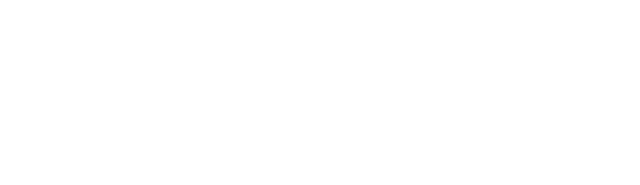
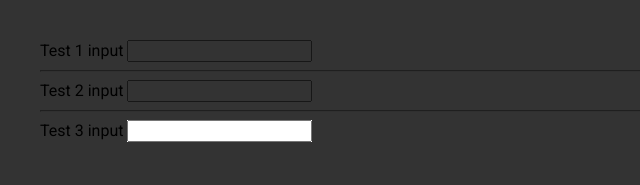
Before and after one commit to caiusCitiriga/Hazeline, a website built with webpack: page demo/public/index.html in a window 1280 px wide. Shown: the whole page, without its empty margins (0-640 px from the left). Built offline with Linux system fonts and the light colour scheme.

Commit message:
Got a working version using canvas

```diff
--- a/demo/public/index.css
+++ b/demo/public/index.css
@@ -12,3 +12,17 @@ body {
     height: 100%;
     overflow: hidden;
 }
+
+input {
+    display: inline-block;
+    height: 1rem;
+}
+
+main {
+    padding: 2.5rem;
+}
+
+hr{
+    margin-top: .5rem;
+    margin-bottom: .5rem;
+}
--- a/demo/public/index.html
+++ b/demo/public/index.html
@@ -14,7 +14,16 @@
 </head>
 
 <body>
-
+    <main>
+        <label for="test-1">Test 1 input</label>
+        <input type="text" id="test-1">
+        <hr>
+        <label for="test-2">Test 2 input</label>
+        <input type="text" id="test-2">
+        <hr>
+        <label for="test-3">Test 3 input</label>
+        <input type="text" id="test-3">
+    </main>
 </body>
 
 </html>
--- a/demo/src/index.ts
+++ b/demo/src/index.ts
@@ -2,4 +2,22 @@ import { HazelineCanvas } from 'hazeline';
 
 window.onload = () => {
     const canvas = new HazelineCanvas();
+    // canvas.setCanvasBGColor('rgba(58,79,255,.9)');
+    canvas.setCanvasBGColor('rgba(0,0,0,.8)');
+
+    const elements: HTMLElement[] = [];
+
+    elements.push(document.getElementById('test-1') as HTMLDivElement);
+    elements.push(document.getElementById('test-2') as HTMLDivElement);
+    elements.push(document.getElementById('test-3') as HTMLDivElement);
+
+    canvas.surroundElement(elements[0]);
+
+    setTimeout(() => {
+        canvas.surroundElement(elements[1]);
+    }, 2000);
+
+    setTimeout(() => {
+        canvas.surroundElement(elements[2]);
+    }, 4000);
 }
--- a/library/src/index.ts
+++ b/library/src/index.ts
@@ -1,16 +1,45 @@
 export class HazelineCanvas {
+
+    private canvasZIndex = 2000;
+    private currentElementZIndex = 2001;
+    private currentElement: HTMLElement;
+    private currentElementOriginalZIndex = undefined;
+    private currentElementOriginalCSSPosition = undefined;
+    private currentElementCoordinates: ElementCoordinates = {
+        x: null,
+        y: null,
+        w: null,
+        h: null,
+    };
 
     private canvas: HTMLCanvasElement;
     private ctx: CanvasRenderingContext2D;
 
     public constructor() {
         this.initializeCanvas();
-        this.resizeCanvas();
+        this.styleCanvas();
         this.appendCanvasToBody();
     }
 
     public setCanvasBGColor(color: string): void {
-        this.canvas.style.background = color;
+        this.ctx.fillStyle = color;
+    }
+
+    public surroundElement(html: HTMLElement | string): void {
+
+        if (!!this.currentElement) {
+            this.disposeCurrentElement();
+        }
+
+        this.ctx.clearRect(0, 0, this.canvas.width, this.canvas.height);
+        this.currentElement = html instanceof HTMLElement ? html : this.fetchHTMLElementBySelector();
+        this.getCoordinates();
+
+        this.bringElementToFront();
+        this.drawLeftSideRect();
+        this.drawRightSideRect();
+        this.drawTopSideRect();
+        this.drawBottomSideRect();
     }
 
     private initializeCanvas(): void {
@@ -18,12 +47,85 @@ export class HazelineCanvas {
         this.ctx = this.canvas.getContext('2d');
     }
 
-    private resizeCanvas(): void {
+    private styleCanvas(): void {
         this.canvas.width = window.innerWidth;
         this.canvas.height = window.innerHeight;
+
+        this.canvas.style.top = '0';
+        this.canvas.style.left = '0';
+        this.canvas.style.position = 'absolute';
     }
 
     private appendCanvasToBody(): void {
         document.querySelector('body').appendChild(this.canvas);
     }
+
+    private fetchHTMLElementBySelector(): HTMLElement {
+        return null;
+    }
+
+    private getCoordinates(): void {
+        this.currentElementCoordinates.y = this.currentElement.offsetTop;
+        this.currentElementCoordinates.x = this.currentElement.offsetLeft;
+        this.currentElementCoordinates.w = this.currentElement.offsetWidth;
+        this.currentElementCoordinates.h = this.currentElement.offsetHeight;
+    }
+
+    private bringElementToFront(): void {
+        this.currentElementOriginalZIndex = this.currentElement.style.zIndex;
+        this.currentElementOriginalCSSPosition = this.currentElement.style.position;
+
+        this.currentElement.style.position = 'relative';
+        this.currentElement.style.zIndex = this.currentElementZIndex.toString();
+    }
+
+    private disposeCurrentElement(): void {
+        this.currentElement.style.zIndex = this.currentElementOriginalZIndex;
+        this.currentElement.style.position = this.currentElementOriginalCSSPosition;
+    }
+
+    private drawLeftSideRect(): void {
+        this.ctx.fillRect(
+            0,
+            this.currentElementCoordinates.y,
+            this.currentElementCoordinates.x,
+            this.currentElementCoordinates.h
+        );
+    }
+
+    private drawRightSideRect(): void {
+        const width = this.canvas.width - (this.currentElementCoordinates.x + this.currentElementCoordinates.w);
+
+        this.ctx.fillRect(
+            this.currentElementCoordinates.x + this.currentElementCoordinates.w,
+            this.currentElementCoordinates.y,
+            width,
+            this.currentElementCoordinates.h
+        );
+    }
+
+    private drawTopSideRect(): void {
+        this.ctx.fillRect(
+            0,
+            0,
+            this.canvas.width,
+            this.currentElementCoordinates.y
+        );
+    }
+
+    private drawBottomSideRect(): void {
+        this.ctx.fillRect(
+            0,
+            this.currentElementCoordinates.y + this.currentElementCoordinates.h,
+            this.canvas.width,
+            this.canvas.height - (this.currentElementCoordinates.y + this.currentElementCoordinates.h)
+        );
+    }
 }
+
+export interface ElementCoordinates {
+    x: number;
+    y: number;
+    h: number;
+    w: number;
+}
```
Also changed, not shown: demo/dist/bundle.js, library/dist/index.d.ts, library/dist/index.js, library/package.json (line endings or trailing spaces), 5 other files.
